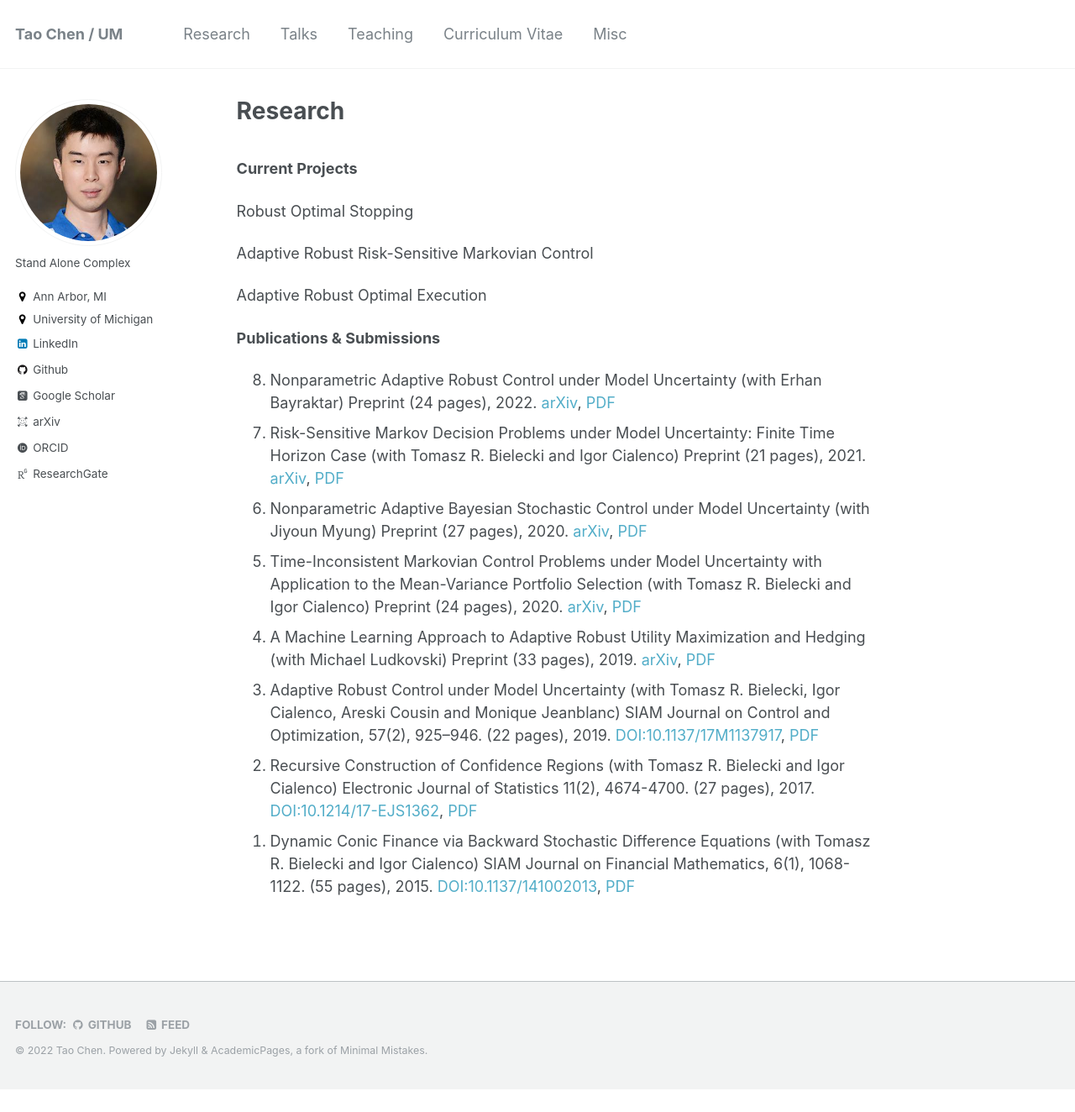
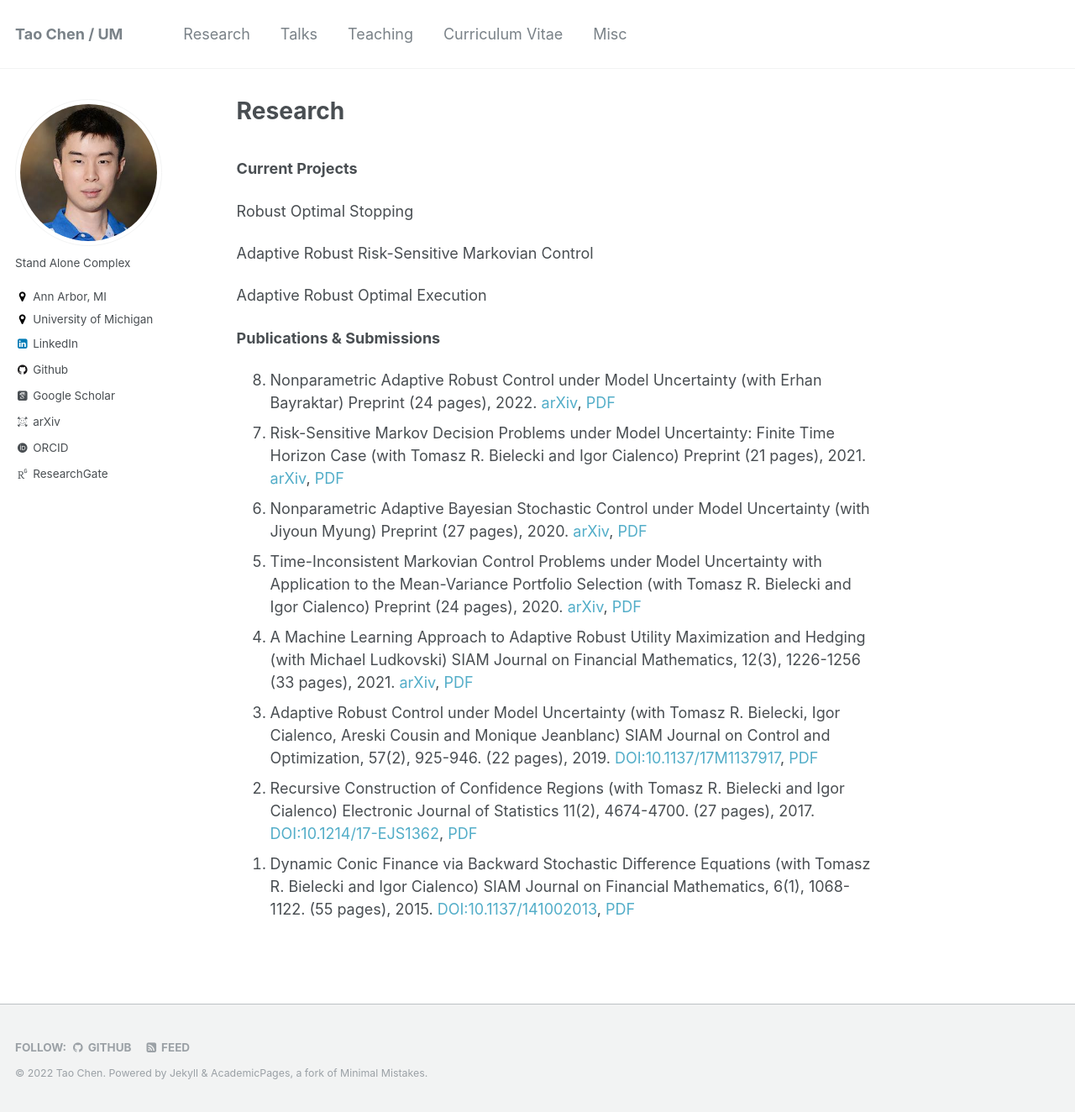
Before and after one commit to cherntodd/cherntodd.github.io, a Jekyll site: the page built from _pages/research.md, in a window 1280 px wide and 1324 px high. Shown: the whole window at 84% size. Built offline with Jekyll 4.4.1, drawn with Linux system fonts in a browser that asks for light colours; some web fonts are replaced.

Commit message:
update paper info

```diff
--- a/_pages/research.md
+++ b/_pages/research.md
@@ -19,8 +19,8 @@ Adaptive Robust Optimal Execution
     <li value="7">Risk-Sensitive Markov Decision Problems under Model Uncertainty: Finite Time Horizon Case (with Tomasz R. Bielecki and Igor Cialenco) Preprint (21 pages), 2021. <a href="https://arxiv.org/abs/2104.06915">arXiv</a>, <a href="http://taochen.im/files/risk-sensitive.pdf">PDF</a></li>
     <li value="6">Nonparametric Adaptive Bayesian Stochastic Control under Model Uncertainty (with Jiyoun Myung) Preprint (27 pages), 2020. <a href="https://arxiv.org/abs/2011.04804">arXiv</a>, <a href="http://taochen.im/files/AdaptiveBayesian.pdf">PDF</a></li>
 	<li value="5">Time-Inconsistent Markovian Control Problems under Model Uncertainty with Application to the Mean-Variance Portfolio Selection (with Tomasz R. Bielecki and Igor Cialenco) Preprint (24 pages), 2020. <a href="https://arxiv.org/abs/2002.02604">arXiv</a>, <a href="http://taochen.im/files/Time-Inconsistent.pdf">PDF</a></li>
-	<li value="4">A Machine Learning Approach to Adaptive Robust Utility Maximization and Hedging (with Michael Ludkovski) Preprint (33 pages), 2019. <a href="https://arxiv.org/abs/1912.00244">arXiv</a>, <a href="http://taochen.im/files/optInvInterp.pdf">PDF</a></li>
-	<li value="3">Adaptive Robust Control under Model Uncertainty (with Tomasz R. Bielecki, Igor Cialenco, Areski Cousin and Monique Jeanblanc) SIAM Journal on Control and Optimization, 57(2), 925–946. (22 pages), 2019. <a href="https://doi.org/10.1137/17M1137917">DOI:10.1137/17M1137917</a>, <a href="http://taochen.im/files/Adaptive-Robust-Control.pdf">PDF</a></li>
+	<li value="4">A Machine Learning Approach to Adaptive Robust Utility Maximization and Hedging (with Michael Ludkovski) SIAM Journal on Financial Mathematics, 12(3), 1226-1256 (33 pages), 2021. <a href="https://arxiv.org/abs/1912.00244">arXiv</a>, <a href="http://taochen.im/files/optInvInterp.pdf">PDF</a></li>
+	<li value="3">Adaptive Robust Control under Model Uncertainty (with Tomasz R. Bielecki, Igor Cialenco, Areski Cousin and Monique Jeanblanc) SIAM Journal on Control and Optimization, 57(2), 925-946. (22 pages), 2019. <a href="https://doi.org/10.1137/17M1137917">DOI:10.1137/17M1137917</a>, <a href="http://taochen.im/files/Adaptive-Robust-Control.pdf">PDF</a></li>
     <li value="2">Recursive Construction of Confidence Regions (with Tomasz R. Bielecki and Igor Cialenco) Electronic Journal of Statistics 11(2), 4674-4700. (27 pages), 2017. <a href="http://dx.doi.org/10.1214/17-EJS1362">DOI:10.1214/17-EJS1362</a>, <a href="http://taochen.im/files/ConfIntervals.pdf">PDF</a></li>
     <li value="1">Dynamic Conic Finance via Backward Stochastic Difference Equations (with Tomasz R. Bielecki and Igor Cialenco) SIAM Journal on Financial Mathematics, 6(1), 1068-1122. (55 pages), 2015. <a href="http://epubs.siam.org/doi/10.1137/141002013">DOI:10.1137/141002013</a>, <a href="http://taochen.im/files/BCC2014_Conic-BSDEs.pdf">PDF</a></li>
 </ol>
```
